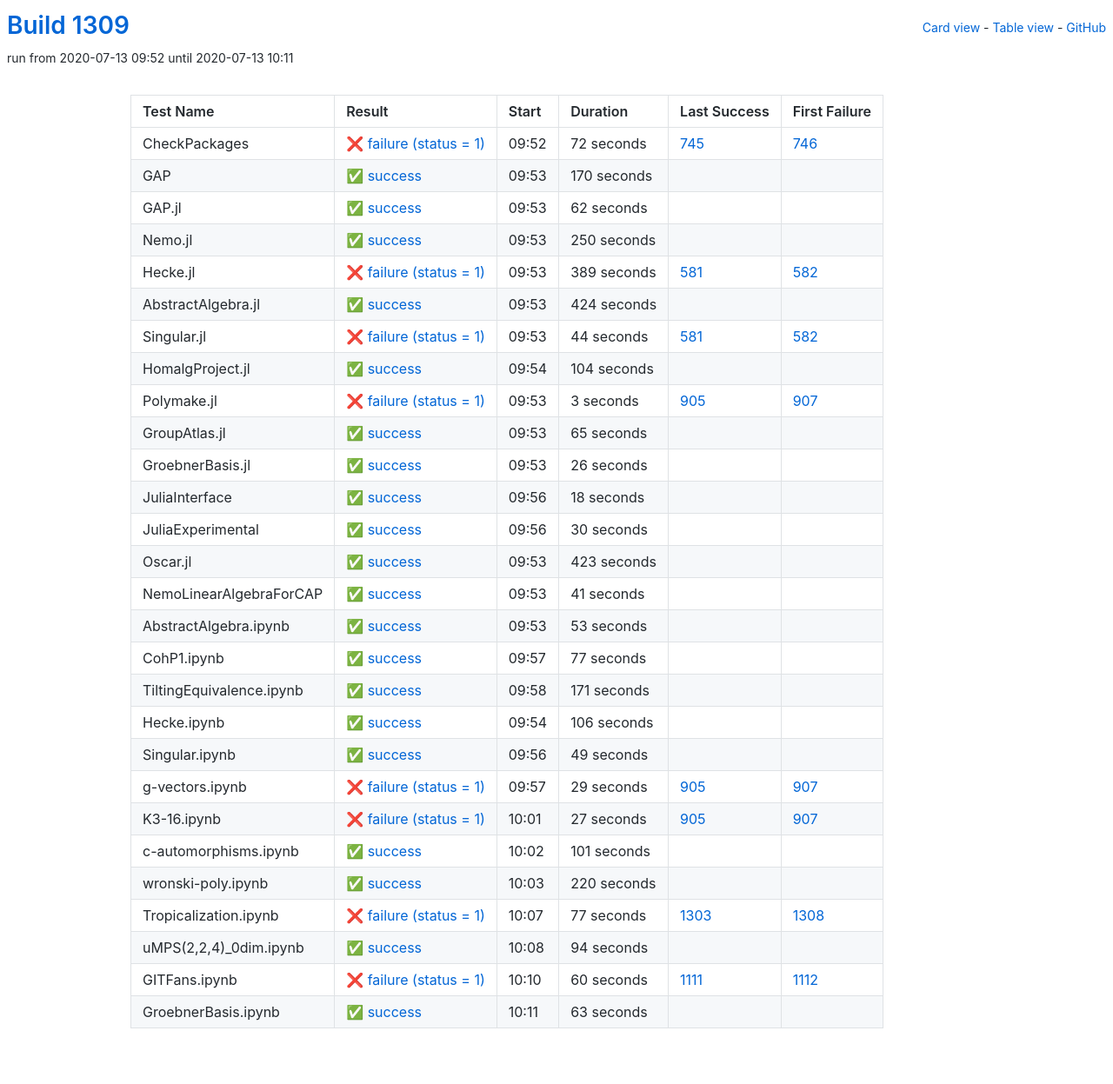
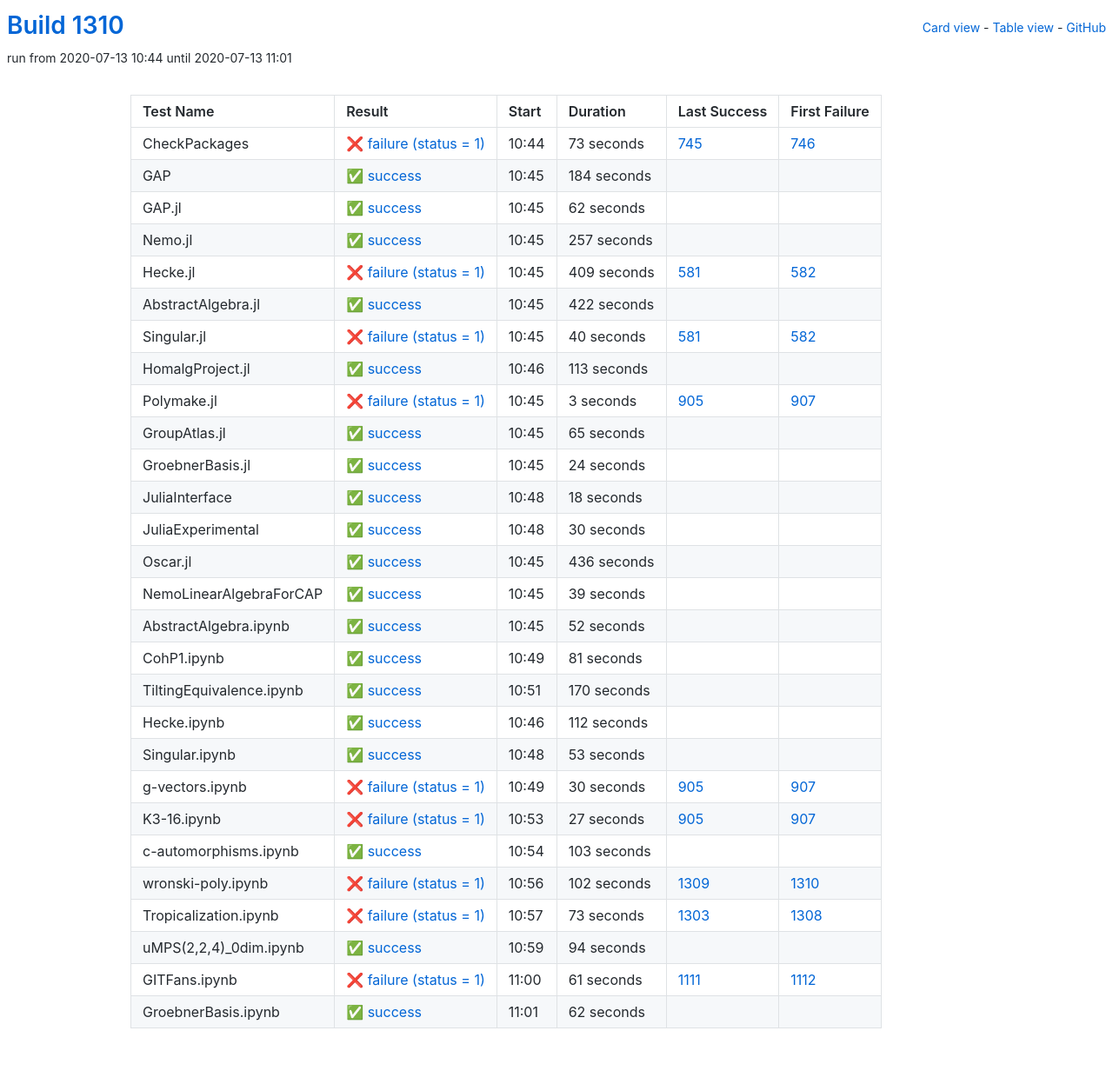
Before and after one commit to oscar-system/oscar-ci-status-1.4, a Jekyll site: the page built from table.html, in a window 1280 px wide. Shown: the whole page at 87% size. Built offline with Jekyll 4.4.1, drawn with Linux system fonts in a browser that asks for light colours.

Commit message:
Build #1310

```diff
--- a/_data/ci.yml
+++ b/_data/ci.yml
@@ -1,6 +1,6 @@
 ---
-build: 1309
-build_url: https://oscarci.mathematik.uni-kl.de/job/oscar-julia-1.4/1309/
+build: 1310
+build_url: https://oscarci.mathematik.uni-kl.de/job/oscar-julia-1.4/1310/
 job: oscar-julia-1.4
 organization: oscar-system
 repo: oscar-ci-status-1.4
@@ -8,32 +8,32 @@ repourl: https://github.com/oscar-system/oscar-ci-status-1.4
 tests:
 - name: CheckPackages
   id: checkpackages
-  log: https://oscarci.mathematik.uni-kl.de/job/oscar-julia-1.4/1309/artifact/logs/build-1309/CheckPackages.log
-  start: 2020-07-13 09:52
+  log: https://oscarci.mathematik.uni-kl.de/job/oscar-julia-1.4/1310/artifact/logs/build-1310/CheckPackages.log
+  start: 2020-07-13 10:44
   success: false
   exitcode: 1
   status: failure
-  duration: 72
+  duration: 73
   last_success: 745
   last_success_url: https://oscarci.mathematik.uni-kl.de/job/oscar-julia-1.4/745/
   first_failure: 746
   first_failure_url: https://oscarci.mathematik.uni-kl.de/job/oscar-julia-1.4/746/
 - name: GAP
   id: gap
-  log: https://oscarci.mathematik.uni-kl.de/job/oscar-julia-1.4/1309/artifact/logs/build-1309/GAP.log
-  start: 2020-07-13 09:53
+  log: https://oscarci.mathematik.uni-kl.de/job/oscar-julia-1.4/1310/artifact/logs/build-1310/GAP.log
+  start: 2020-07-13 10:45
   success: true
   exitcode: 0
   status: success
-  duration: 170
+  duration: 184
   last_success: false
   last_success_url:
   first_failure: false
   first_failure_url:
 - name: GAP.jl
   id: gap-jl
-  log: https://oscarci.mathematik.uni-kl.de/job/oscar-julia-1.4/1309/artifact/logs/build-1309/GAP.jl.log
-  start: 2020-07-13 09:53
+  log: https://oscarci.mathematik.uni-kl.de/job/oscar-julia-1.4/1310/artifact/logs/build-1310/GAP.jl.log
+  start: 2020-07-13 10:45
   success: true
   exitcode: 0
   status: success
@@ -44,68 +44,68 @@ tests:
   first_failure_url:
 - name: Nemo.jl
   id: nemo-jl
-  log: https://oscarci.mathematik.uni-kl.de/job/oscar-julia-1.4/1309/artifact/logs/build-1309/Nemo.jl.log
-  start: 2020-07-13 09:53
+  log: https://oscarci.mathematik.uni-kl.de/job/oscar-julia-1.4/1310/artifact/logs/build-1310/Nemo.jl.log
+  start: 2020-07-13 10:45
   success: true
   exitcode: 0
   status: success
-  duration: 250
+  duration: 257
   last_success: false
   last_success_url:
   first_failure: false
   first_failure_url:
 - name: Hecke.jl
   id: hecke-jl
-  log: https://oscarci.mathematik.uni-kl.de/job/oscar-julia-1.4/1309/artifact/logs/build-1309/Hecke.jl.log
-  start: 2020-07-13 09:53
+  log: https://oscarci.mathematik.uni-kl.de/job/oscar-julia-1.4/1310/artifact/logs/build-1310/Hecke.jl.log
+  start: 2020-07-13 10:45
   success: false
   exitcode: 1
   status: failure
-  duration: 389
+  duration: 409
   last_success: 581
   last_success_url: https://oscarci.mathematik.uni-kl.de/job/oscar-julia-1.4/581/
   first_failure: 582
   first_failure_url: https://oscarci.mathematik.uni-kl.de/job/oscar-julia-1.4/582/
 - name: AbstractAlgebra.jl
   id: abstractalgebra-jl
-  log: https://oscarci.mathematik.uni-kl.de/job/oscar-julia-1.4/1309/artifact/logs/build-1309/AbstractAlgebra.jl.log
-  start: 2020-07-13 09:53
+  log: https://oscarci.mathematik.uni-kl.de/job/oscar-julia-1.4/1310/artifact/logs/build-1310/AbstractAlgebra.jl.log
+  start: 2020-07-13 10:45
   success: true
   exitcode: 0
   status: success
-  duration: 424
+  duration: 422
   last_success: false
   last_success_url:
   first_failure: false
   first_failure_url:
 - name: Singular.jl
   id: singular-jl
-  log: https://oscarci.mathematik.uni-kl.de/job/oscar-julia-1.4/1309/artifact/logs/build-1309/Singular.jl.log
-  start: 2020-07-13 09:53
+  log: https://oscarci.mathematik.uni-kl.de/job/oscar-julia-1.4/1310/artifact/logs/build-1310/Singular.jl.log
+  start: 2020-07-13 10:45
   success: false
   exitcode: 1
   status: failure
-  duration: 44
+  duration: 40
   last_success: 581
   last_success_url: https://oscarci.mathematik.uni-kl.de/job/oscar-julia-1.4/581/
   first_failure: 582
   first_failure_url: https://oscarci.mathematik.uni-kl.de/job/oscar-julia-1.4/582/
 - name: HomalgProject.jl
   id: homalgproject-jl
-  log: https://oscarci.mathematik.uni-kl.de/job/oscar-julia-1.4/1309/artifact/logs/build-1309/HomalgProject.jl.log
-  start: 2020-07-13 09:54
+  log: https://oscarci.mathematik.uni-kl.de/job/oscar-julia-1.4/1310/artifact/logs/build-1310/HomalgProject.jl.log
+  start: 2020-07-13 10:46
   success: true
   exitcode: 0
   status: success
-  duration: 104
+  duration: 113
   last_success: false
   last_success_url:
   first_failure: false
   first_failure_url:
 - name: Polymake.jl
   id: polymake-jl
-  log: https://oscarci.mathematik.uni-kl.de/job/oscar-julia-1.4/1309/artifact/logs/build-1309/Polymake.jl.log
-  start: 2020-07-13 09:53
+  log: https://oscarci.mathematik.uni-kl.de/job/oscar-julia-1.4/1310/artifact/logs/build-1310/Polymake.jl.log
+  start: 2020-07-13 10:45
   success: false
   exitcode: 1
   status: failure
@@ -116,8 +116,8 @@ tests:
   first_failure_url: https://oscarci.mathematik.uni-kl.de/job/oscar-julia-1.4/907/
 - name: GroupAtlas.jl
   id: groupatlas-jl
-  log: https://oscarci.mathematik.uni-kl.de/job/oscar-julia-1.4/1309/artifact/logs/build-1309/GroupAtlas.jl.log
-  start: 2020-07-13 09:53
+  log: https://oscarci.mathematik.uni-kl.de/job/oscar-julia-1.4/1310/artifact/logs/build-1310/GroupAtlas.jl.log
+  start: 2020-07-13 10:45
   success: true
   exitcode: 0
   status: success
@@ -128,20 +128,20 @@ tests:
   first_failure_url:
 - name: GroebnerBasis.jl
   id: groebnerbasis-jl
-  log: https://oscarci.mathematik.uni-kl.de/job/oscar-julia-1.4/1309/artifact/logs/build-1309/GroebnerBasis.jl.log
-  start: 2020-07-13 09:53
+  log: https://oscarci.mathematik.uni-kl.de/job/oscar-julia-1.4/1310/artifact/logs/build-1310/GroebnerBasis.jl.log
+  start: 2020-07-13 10:45
   success: true
   exitcode: 0
   status: success
-  duration: 26
+  duration: 24
   last_success: false
   last_success_url:
   first_failure: false
   first_failure_url:
 - name: JuliaInterface
   id: juliainterface
-  log: https://oscarci.mathematik.uni-kl.de/job/oscar-julia-1.4/1309/artifact/logs/build-1309/JuliaInterface.log
-  start: 2020-07-13 09:56
+  log: https://oscarci.mathematik.uni-kl.de/job/oscar-julia-1.4/1310/artifact/logs/build-1310/JuliaInterface.log
+  start: 2020-07-13 10:48
   success: true
   exitcode: 0
   status: success
@@ -152,8 +152,8 @@ tests:
   first_failure_url:
 - name: JuliaExperimental
   id: juliaexperimental
-  log: https://oscarci.mathematik.uni-kl.de/job/oscar-julia-1.4/1309/artifact/logs/build-1309/JuliaExperimental.log
-  start: 2020-07-13 09:56
+  log: https://oscarci.mathematik.uni-kl.de/job/oscar-julia-1.4/1310/artifact/logs/build-1310/JuliaExperimental.log
+  start: 2020-07-13 10:48
   success: true
   exitcode: 0
   status: success
@@ -164,32 +164,80 @@ tests:
   first_failure_url:
 - name: Oscar.jl
   id: oscar-jl
-  log: https://oscarci.mathematik.uni-kl.de/job/oscar-julia-1.4/1309/artifact/logs/build-1309/Oscar.jl.log
-  start: 2020-07-13 09:53
+  log: https://oscarci.mathematik.uni-kl.de/job/oscar-julia-1.4/1310/artifact/logs/build-1310/Oscar.jl.log
+  start: 2020-07-13 10:45
   success: true
   exitcode: 0
   status: success
-  duration: 423
+  duration: 436
   last_success: false
   last_success_url:
   first_failure: false
   first_failure_url:
 - name: NemoLinearAlgebraForCAP
   id: nemolinearalgebraforcap
-  log: https://oscarci.mathematik.uni-kl.de/job/oscar-julia-1.4/1309/artifact/logs/build-1309/NemoLinearAlgebraForCAP.log
-  start: 2020-07-13 09:53
+  log: https://oscarci.mathematik.uni-kl.de/job/oscar-julia-1.4/1310/artifact/logs/build-1310/NemoLinearAlgebraForCAP.log
+  start: 2020-07-13 10:45
   success: true
   exitcode: 0
   status: success
-  duration: 41
+  duration: 39
   last_success: false
   last_success_url:
   first_failure: false
   first_failure_url:
 - name: AbstractAlgebra.ipynb
   id: abstractalgebra-ipynb
-  log: https://oscarci.mathematik.uni-kl.de/job/oscar-julia-1.4/1309/artifact/logs/build-1309/AbstractAlgebra.ipynb.log
-  start: 2020-07-13 09:53
+  log: https://oscarci.mathematik.uni-kl.de/job/oscar-julia-1.4/1310/artifact/logs/build-1310/AbstractAlgebra.ipynb.log
+  start: 2020-07-13 10:45
+  success: true
+  exitcode: 0
+  status: success
+  duration: 52
+  last_success: false
+  last_success_url:
+  first_failure: false
+  first_failure_url:
+- name: CohP1.ipynb
+  id: cohp1-ipynb
+  log: https://oscarci.mathematik.uni-kl.de/job/oscar-julia-1.4/1310/artifact/logs/build-1310/CohP1.ipynb.log
+  start: 2020-07-13 10:49
+  success: true
+  exitcode: 0
+  status: success
+  duration: 81
+  last_success: false
+  last_success_url:
+  first_failure: false
+  first_failure_url:
+- name: TiltingEquivalence.ipynb
+  id: tiltingequivalence-ipynb
+  log: https://oscarci.mathematik.uni-kl.de/job/oscar-julia-1.4/1310/artifact/logs/build-1310/TiltingEquivalence.ipynb.log
+  start: 2020-07-13 10:51
+  success: true
+  exitcode: 0
+  status: success
+  duration: 170
+  last_success: false
+  last_success_url:
+  first_failure: false
+  first_failure_url:
+- name: Hecke.ipynb
+  id: hecke-ipynb
+  log: https://oscarci.mathematik.uni-kl.de/job/oscar-julia-1.4/1310/artifact/logs/build-1310/Hecke.ipynb.log
+  start: 2020-07-13 10:46
+  success: true
+  exitcode: 0
+  status: success
+  duration: 112
+  last_success: false
+  last_success_url:
+  first_failure: false
+  first_failure_url:
+- name: Singular.ipynb
+  id: singular-ipynb
+  log: https://oscarci.mathematik.uni-kl.de/job/oscar-julia-1.4/1310/artifact/logs/build-1310/Singular.ipynb.log
+  start: 2020-07-13 10:48
   success: true
   exitcode: 0
   status: success
@@ -198,70 +246,22 @@ tests:
   last_success_url:
   first_failure: false
   first_failure_url:
-- name: CohP1.ipynb
-  id: cohp1-ipynb
-  log: https://oscarci.mathematik.uni-kl.de/job/oscar-julia-1.4/1309/artifact/logs/build-1309/CohP1.ipynb.log
-  start: 2020-07-13 09:57
-  success: true
-  exitcode: 0
-  status: success
-  duration: 77
-  last_success: false
-  last_success_url:
-  first_failure: false
-  first_failure_url:
-- name: TiltingEquivalence.ipynb
-  id: tiltingequivalence-ipynb
-  log: https://oscarci.mathematik.uni-kl.de/job/oscar-julia-1.4/1309/artifact/logs/build-1309/TiltingEquivalence.ipynb.log
-  start: 2020-07-13 09:58
-  success: true
-  exitcode: 0
-  status: success
-  duration: 171
-  last_success: false
-  last_success_url:
-  first_failure: false
-  first_failure_url:
-- name: Hecke.ipynb
-  id: hecke-ipynb
-  log: https://oscarci.mathematik.uni-kl.de/job/oscar-julia-1.4/1309/artifact/logs/build-1309/Hecke.ipynb.log
-  start: 2020-07-13 09:54
-  success: true
-  exitcode: 0
-  status: success
-  duration: 106
-  last_success: false
-  last_success_url:
-  first_failure: false
-  first_failure_url:
-- name: Singular.ipynb
-  id: singular-ipynb
-  log: https://oscarci.mathematik.uni-kl.de/job/oscar-julia-1.4/1309/artifact/logs/build-1309/Singular.ipynb.log
-  start: 2020-07-13 09:56
-  success: true
-  exitcode: 0
-  status: success
-  duration: 49
-  last_success: false
-  last_success_url:
-  first_failure: false
-  first_failure_url:
 - name: g-vectors.ipynb
   id: g-vectors-ipynb
-  log: https://oscarci.mathematik.uni-kl.de/job/oscar-julia-1.4/1309/artifact/logs/build-1309/g-vectors.ipynb.log
-  start: 2020-07-13 09:57
+  log: https://oscarci.mathematik.uni-kl.de/job/oscar-julia-1.4/1310/artifact/logs/build-1310/g-vectors.ipynb.log
+  start: 2020-07-13 10:49
   success: false
   exitcode: 1
   status: failure
-  duration: 29
+  duration: 30
   last_success: 905
   last_success_url: https://oscarci.mathematik.uni-kl.de/job/oscar-julia-1.4/905/
   first_failure: 907
   first_failure_url: https://oscarci.mathematik.uni-kl.de/job/oscar-julia-1.4/907/
 - name: K3-16.ipynb
   id: k3-16-ipynb
-  log: https://oscarci.mathematik.uni-kl.de/job/oscar-julia-1.4/1309/artifact/logs/build-1309/K3-16.ipynb.log
-  start: 2020-07-13 10:01
+  log: https://oscarci.mathematik.uni-kl.de/job/oscar-julia-1.4/1310/artifact/logs/build-1310/K3-16.ipynb.log
+  start: 2020-07-13 10:53
   success: false
   exitcode: 1
   status: failure
@@ -272,44 +272,44 @@ tests:
   first_failure_url: https://oscarci.mathematik.uni-kl.de/job/oscar-julia-1.4/907/
 - name: c-automorphisms.ipynb
   id: c-automorphisms-ipynb
-  log: https://oscarci.mathematik.uni-kl.de/job/oscar-julia-1.4/1309/artifact/logs/build-1309/c-automorphisms.ipynb.log
-  start: 2020-07-13 10:02
+  log: https://oscarci.mathematik.uni-kl.de/job/oscar-julia-1.4/1310/artifact/logs/build-1310/c-automorphisms.ipynb.log
+  start: 2020-07-13 10:54
   success: true
   exitcode: 0
   status: success
-  duration: 101
+  duration: 103
   last_success: false
   last_success_url:
   first_failure: false
   first_failure_url:
 - name: wronski-poly.ipynb
   id: wronski-poly-ipynb
-  log: https://oscarci.mathematik.uni-kl.de/job/oscar-julia-1.4/1309/artifact/logs/build-1309/wronski-poly.ipynb.log
-  start: 2020-07-13 10:03
-  success: true
-  exitcode: 0
-  status: success
-  duration: 220
-  last_success: false
-  last_success_url:
-  first_failure: false
-  first_failure_url:
-- name: Tropicalization.ipynb
-  id: tropicalization-ipynb
-  log: https://oscarci.mathematik.uni-kl.de/job/oscar-julia-1.4/1309/artifact/logs/build-1309/Tropicalization.ipynb.log
-  start: 2020-07-13 10:07
+  log: https://oscarci.mathematik.uni-kl.de/job/oscar-julia-1.4/1310/artifact/logs/build-1310/wronski-poly.ipynb.log
+  start: 2020-07-13 10:56
   success: false
   exitcode: 1
   status: failure
-  duration: 77
+  duration: 102
+  last_success: 1309
+  last_success_url: https://oscarci.mathematik.uni-kl.de/job/oscar-julia-1.4/1309/
+  first_failure: 1310
+  first_failure_url: https://oscarci.mathematik.uni-kl.de/job/oscar-julia-1.4/1310/
+- name: Tropicalization.ipynb
+  id: tropicalization-ipynb
+  log: https://oscarci.mathematik.uni-kl.de/job/oscar-julia-1.4/1310/artifact/logs/build-1310/Tropicalization.ipynb.log
+  start: 2020-07-13 10:57
+  success: false
+  exitcode: 1
+  status: failure
+  duration: 73
   last_success: 1303
   last_success_url: https://oscarci.mathematik.uni-kl.de/job/oscar-julia-1.4/1303/
   first_failure: 1308
   first_failure_url: https://oscarci.mathematik.uni-kl.de/job/oscar-julia-1.4/1308/
 - name: uMPS(2,2,4)_0dim.ipynb
   id: umps-2-2-4-0dim-ipynb
-  log: https://oscarci.mathematik.uni-kl.de/job/oscar-julia-1.4/1309/artifact/logs/build-1309/uMPS-2-2-4-_0dim.ipynb.log
-  start: 2020-07-13 10:08
+  log: https://oscarci.mathematik.uni-kl.de/job/oscar-julia-1.4/1310/artifact/logs/build-1310/uMPS-2-2-4-_0dim.ipynb.log
+  start: 2020-07-13 10:59
   success: true
   exitcode: 0
   status: success
@@ -320,24 +320,24 @@ tests:
   first_failure_url:
 - name: GITFans.ipynb
   id: gitfans-ipynb
-  log: https://oscarci.mathematik.uni-kl.de/job/oscar-julia-1.4/1309/artifact/logs/build-1309/GITFans.ipynb.log
-  start: 2020-07-13 10:10
+  log: https://oscarci.mathematik.uni-kl.de/job/oscar-julia-1.4/1310/artifact/logs/build-1310/GITFans.ipynb.log
+  start: 2020-07-13 11:00
   success: false
   exitcode: 1
   status: failure
-  duration: 60
+  duration: 61
   last_success: 1111
   last_success_url: https://oscarci.mathematik.uni-kl.de/job/oscar-julia-1.4/1111/
   first_failure: 1112
   first_failure_url: https://oscarci.mathematik.uni-kl.de/job/oscar-julia-1.4/1112/
 - name: GroebnerBasis.ipynb
   id: groebnerbasis-ipynb
-  log: https://oscarci.mathematik.uni-kl.de/job/oscar-julia-1.4/1309/artifact/logs/build-1309/GroebnerBasis.ipynb.log
-  start: 2020-07-13 10:11
+  log: https://oscarci.mathematik.uni-kl.de/job/oscar-julia-1.4/1310/artifact/logs/build-1310/GroebnerBasis.ipynb.log
+  start: 2020-07-13 11:01
   success: true
   exitcode: 0
   status: success
-  duration: 63
+  duration: 62
   last_success: false
   last_success_url:
   first_failure: false
```
Also changed, not shown: README.md.
